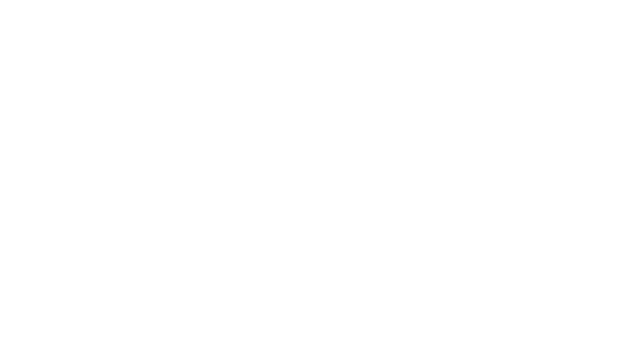
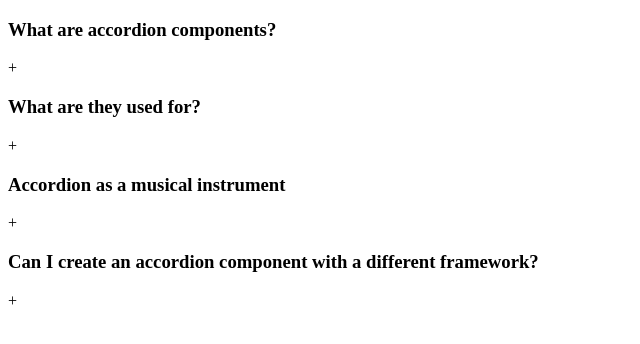
Before and after one commit to Dhruv-Kapoor-1202/ReactProjectsYT, a Preact app: page / in a window 1280 px wide. Shown: the top 344 px of the page, without its empty margins (0-640 px from the left). Built offline with nearby package versions, Linux system fonts and the light colour scheme.

Commit message:
Add Single Selection Accordian
Added the Accordian Component. It performs single selection of the componnt and closes the rest.

```diff
--- a/src/app.tsx
+++ b/src/app.tsx
@@ -1,8 +1,11 @@
+import Accordian from "./components/accordian"
+
 export function App() {
 
   return (
     <>
-
+      {/* Accordian Component */}
+      <Accordian />
     </>
   )
 }
--- /dev/null
+++ b/src/components/accordian/data.ts
@@ -0,0 +1,35 @@
+type dataProps = {
+  id: string,
+  question: string,
+  answer: string
+}
+
+
+const data: dataProps[] = [
+  {
+    id: '1',
+    question: "What are accordion components?",
+    answer:
+      "Accordion components are user interface elements used for organizing and presenting content in a collapsible manner. They typically consist of a header, content, and an expand/collapse action.",
+  },
+  {
+    id: '2',
+    question: "What are they used for?",
+    answer:
+      "They are commonly employed in various contexts, including FAQs, product descriptions, navigation menus, settings panels, and data tables, to save screen space and provide a structured and user-friendly interface for presenting information or options.",
+  },
+  {
+    id: '3',
+    question: "Accordion as a musical instrument",
+    answer:
+      "The accordion is a musical instrument with a keyboard and bellows. It produces sound by air passing over reeds when the player expands or compresses the bellows, used in various music genres.",
+  },
+  {
+    id: '4',
+    question: "Can I create an accordion component with a different framework?",
+    answer:
+      "Yes of course, it is very possible to create an accordion component with another framework.",
+  },
+];
+
+export default data;
--- /dev/null
+++ b/src/components/accordian/index.tsx
@@ -0,0 +1,55 @@
+
+/**
+ * TODO: Create an Accordian Component
+ * It should by default do `Single Selection`
+ * of the item.
+ * It should have a button to open `Multiple
+ * Selection` as well
+ *
+ */
+
+import { useState } from "preact/hooks";
+import data from "./data";
+
+const Accordian = () => {
+
+  const [selected, setSelected] = useState('');
+
+  const handleSingleSelection = (getCurrentId: string) => {
+    // if (selected === null) return;
+    setSelected(getCurrentId === selected ? '' : getCurrentId);
+    // console.log(getCurrentId + " : " + selected);
+  }
+
+  return (
+    <div className="wrapper">
+      <div className="accordian">
+        {
+          data && data.length > 0 ?
+            (data.map(dataItem => (
+              <div className="item">
+                <div
+                  onClick={() => handleSingleSelection(dataItem.id)}
+                  className='title'
+                >
+                  <h3>{dataItem.question}</h3>
+                  <span>+</span>
+                </div>
+                {
+                  selected === dataItem.id ? (
+                    <div className="content">
+                      {dataItem.answer}
+                    </div>
+                  ) : null
+                }
+              </div>
+            ))) : (
+              <div>No Data Found</div>
+            )
+        }
+      </div>
+    </div>
+  )
+}
+
+export default Accordian;
```
Also changed, not shown: src/components/accordian/styles.css (added).
